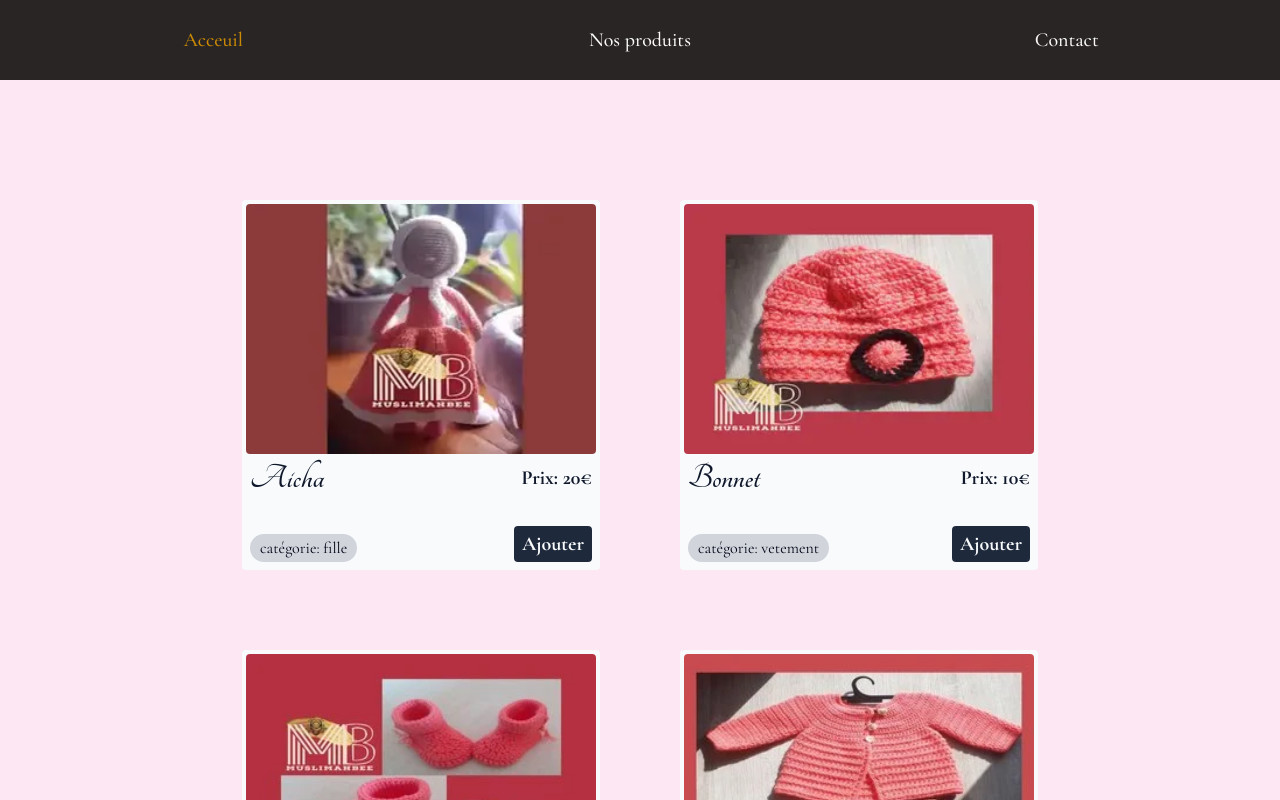
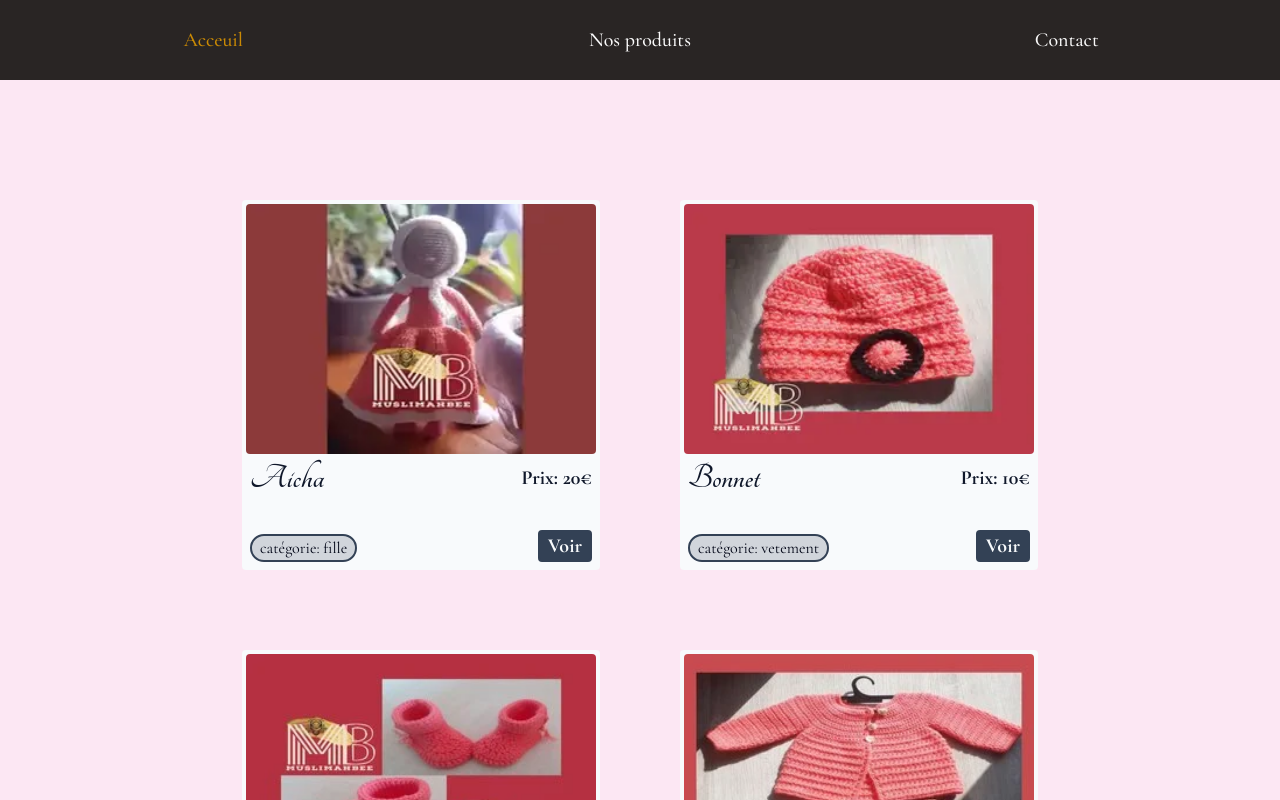
Before and after one commit to MrDevWebJS/MuslimahBee, a React (Vite) app: page /nosProduits in a window 1280 px wide. Shown: the top 800 px of the page. Built offline with nearby package versions, Linux system fonts and the light colour scheme.

Commit message:
modification design du button des card ainsi que de l'affichage des catégories

```diff
--- a/src/components/Products/Gallery.tsx
+++ b/src/components/Products/Gallery.tsx
@@ -14,12 +14,13 @@ type productInfos = {
 export const Gallery: FunctionComponent = (): React.JSX.Element => {
 
   return (
+    <>
       <section className={clsx("w-[100%] max-w-screen h-auto flex justify-center items-center flex-wrap pt-20 bg-pink-100")}>
               {
                 productInfos.map(product => (
                   <article
                   key={product.id}
-                    className={"m-10 p-1 bg-slate-50 rounded cursor-pointer hover:shadow-[0_35px_60px_0px_rgba(0,0,0)] transition ease-in-out hover:-translate-y-5 hover:scale-105 duration-700"}
+                      className={"m-10 p-1 bg-slate-50 rounded hover:shadow-[0_35px_60px_0px_rgba(0,0,0)] transition ease-in-out hover:-translate-y-5 hover:scale-105 duration-700"}
                     >
                       <img
                           className={"w-[350px] h-[250px] rounded"}
@@ -36,17 +37,18 @@ export const Gallery: FunctionComponent = (): React.JSX.Element => {
                       </div>
 
                       <div className={"h-16 flex justify-between items-end p-1"}>
-                      <p className={clsx("flex justify-center items-center w-fit border-2 border-gray-300 bg-gray-300 rounded-2xl text-slate-950 text-base font-cormorantGaramond px-2")}>
+                        <p className={clsx("flex justify-center items-center w-fit border-2 border-slate-700 bg-gray-300 rounded-2xl text-slate-950 text-base font-cormorantGaramond px-2 cursor-pointer hover:bg-slate-700 hover:text-neutral-50 hover:border-slate-700 transition-colors transition-duration-300")}>
                           catégorie: {product.category}
                         </p>
 
-                      <Button className={"block bg-slate-800 font-cormorantGaramond font-bold text-xl text-slate-50 px-2 py-1 rounded"}>
-                          Ajouter
+                        <Button className={"block bg-slate-700 font-cormorantGaramond font-bold text-xl text-slate-50 px-2 rounded border-2 border-slate-700 hover:bg-gray-300 hover:text-slate-900 hover:border-slate-700"}>
+                            Voir
                         </Button>
                       </div>
                     </article>
                   ))
               }
       </section>
+    </>
   )
 }
```
Lines whose indentation alone changed are shown as unchanged.
